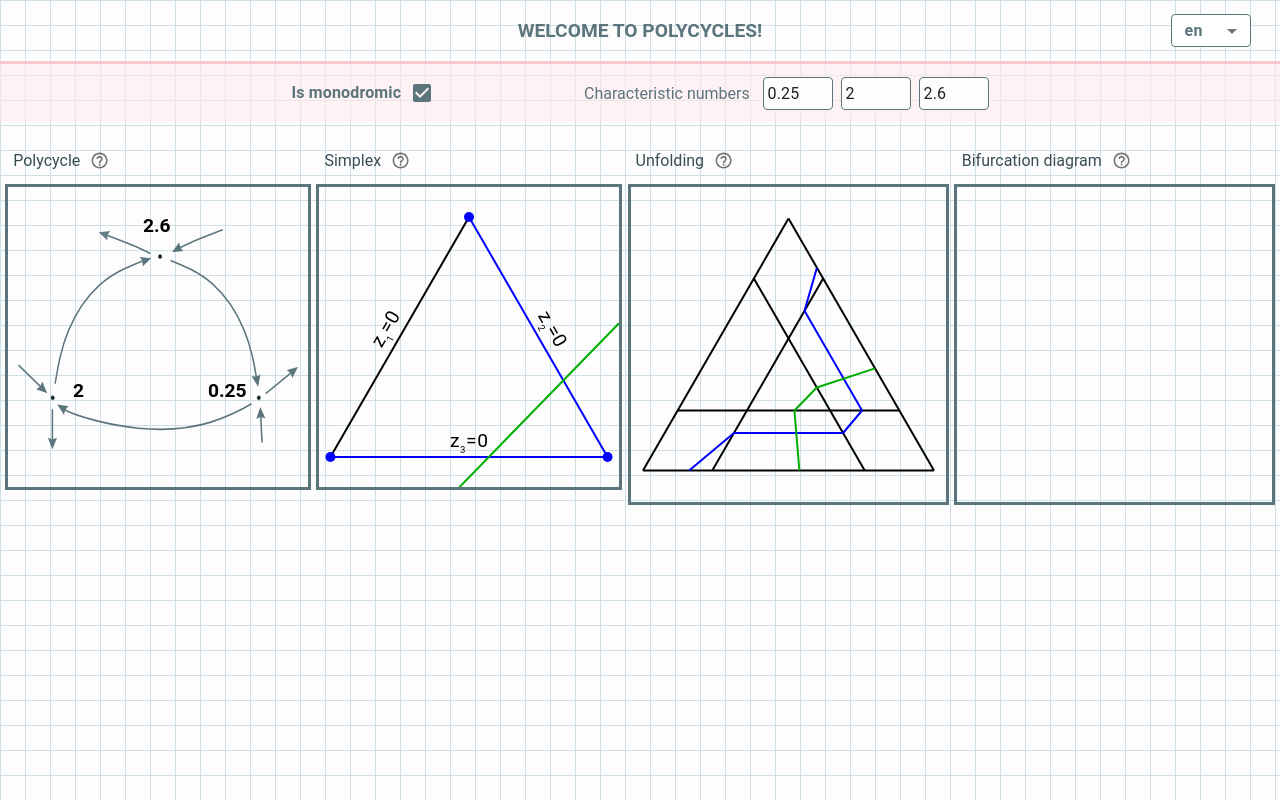
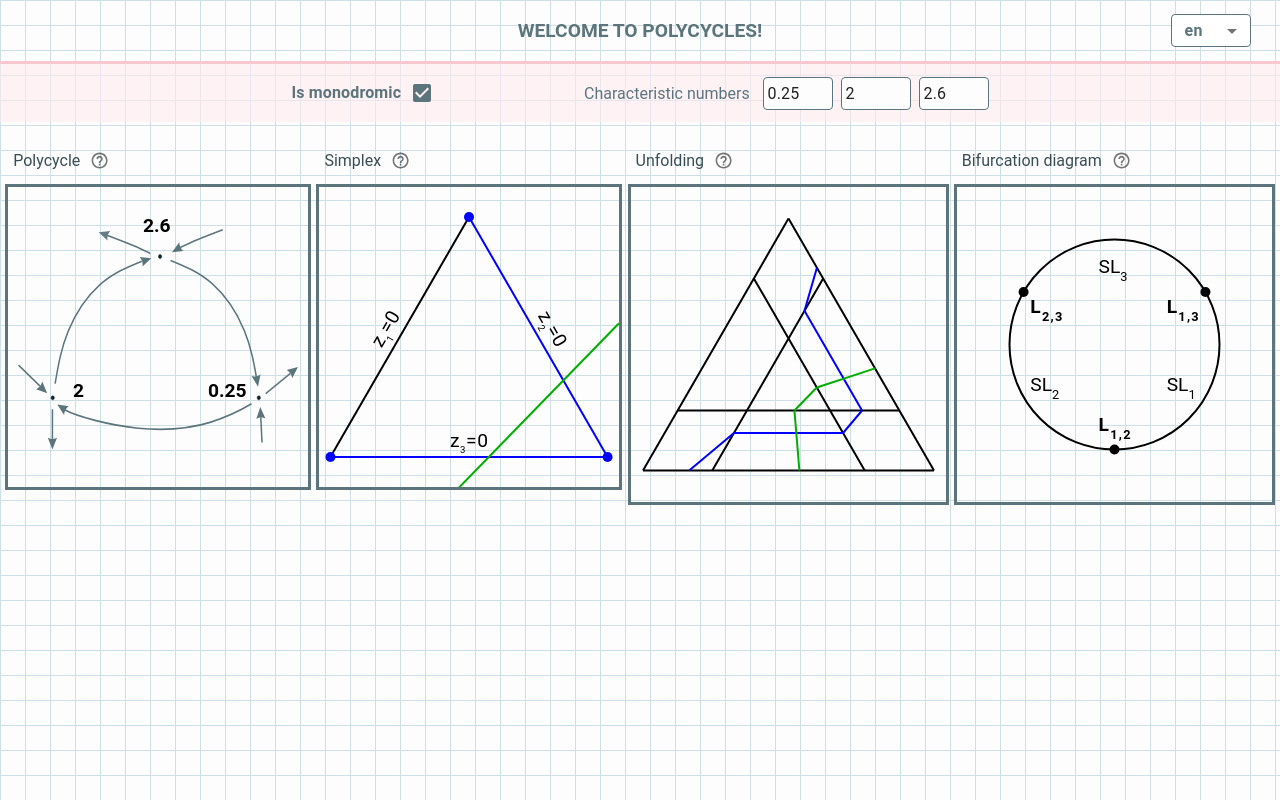
Before and after one commit to chichivika/polycycles, a React (Create React App) app: page / in a window 1280 px wide. Built offline with nearby package versions, Linux system fonts and the light colour scheme.

Commit message:
empty diagram

```diff
--- a/src/components/draw/diagram/Diagram.tsx
+++ b/src/components/draw/diagram/Diagram.tsx
@@ -1,4 +1,7 @@
 import React from "react";
+import { Point, Points, getDeltaPoints } from "utils/drawUtils";
+
+import './DiagramStyle.scss';
 
 type MyProps = {
     charNums: number[],
@@ -10,22 +13,124 @@ type MyState = {
 
 }
 class DrawDiagram extends React.Component<MyProps, MyState> {
-    size: number=0;
-    paddingLeft:number = 60;
+    size: number = 0;
+    paddingLeft: number = 60;
+    _radius: number = 0;
     render() {
 
-        if(this.props.size === null)return null;
+        if (this.props.size === null) return null;
 
         this.size = this.props.size;
+        this._radius = this.size / 3;
+
         if (this.props.isFormError) {
             return this._renderEmpty();
         }
 
         return (
-            <svg className='draw-graph draw-polycycle'
+            <svg className='draw-graph draw-diagram'
                 width={this.size}
                 height={this.size}>
+                {this._renderCircle()}
+                {this._renderDotsAndTexts()}
             </svg>
+        );
+    }
+    _renderCircle() {
+        return (
+            <circle className='draw-diagram-circle'
+                cx={this.size / 2}
+                cy={this.size / 2}
+                r={this._radius}>
+            </circle>
+        );
+    }
+    _renderDotsAndTexts() {
+        return (
+            <g>
+               {this._renderAllLDots()}
+               {this._renderSLTexts()}
+            </g>
+        );
+    }
+    _renderSLTexts(){
+        let nX = this.size / 2;
+        let nY = this.size / 2;
+        let nR = this._radius;
+
+        let aDots:Points = [
+            [nX + nR * Math.sqrt(3) / 2, nY + nR / 2],
+            [nX - nR * Math.sqrt(3) / 2, nY + nR / 2],
+            [nX,nY-nR]
+        ];
+        return aDots.map((aDot, i) => this._renderSLText(aDot, i));
+    }
+    _renderSLText(aDot:Point, i:number){
+        let nX = this.size / 2;
+        let nY = this.size / 2;
+        let aTangent = getDeltaPoints(aDot, [nX,nY]);
+
+        let nLength = 32;
+        let nHeight = 15;
+        let nRatio = 0.25;
+
+        return (
+            <text className='draw-diagram-text draw-diagram-SL-text'
+                    x={aDot[0]+aTangent[0]*nRatio-nLength/2}
+                    y={aDot[1]+aTangent[1]*nRatio+nHeight/2}>
+                    SL
+                    <tspan baselineShift="sub">
+                        {i+1}
+                    </tspan>
+                </text>
+        );
+    }
+    _renderAllLDots(){
+        let nX = this.size / 2;
+        let nY = this.size / 2;
+        let nR = this._radius;
+
+        let aDots: Points = [
+            [nX - nR * Math.sqrt(3) / 2, nY - nR / 2],
+            [nX + nR * Math.sqrt(3) / 2, nY - nR / 2],
+            [nX, nY + this._radius]
+        ];
+
+        return aDots.map((aDot, i) => this._renderLDot(aDot, i));
+    }
+    _renderLDot(aDot: Point, i: number) {
+        let nF = (i + 1) % 3;
+        let nS = (i + 2) % 3;
+        if (nF > nS) {
+            [nF, nS] = [nS, nF];
+        }
+        let sSubText = `${nF + 1},${nS + 1}`;
+
+        let nX = this.size/2;
+        let nY = this.size/2;
+        let aTangent = getDeltaPoints(aDot, [nX,nY]);
+
+        let nLength = 32;
+        let nRatio = 0.25;
+        let nHeight = 15;
+
+        return (
+            <g>
+                <circle className='draw-diagram-dot'
+                    cx={aDot[0]}
+                    cy={aDot[1]}
+                    r={5}>
+                </circle>
+                <text className='draw-diagram-text draw-diagram-L-text'
+                    textLength={nLength}
+                    x={aDot[0]+aTangent[0]*nRatio-nLength/2}
+                    y={aDot[1]+aTangent[1]*nRatio+nHeight/2}>
+                    L
+                    <tspan baselineShift="sub">
+                        {sSubText}
+                    </tspan>
+                </text>
+            </g>
         );
     }
     _renderEmpty() {
--- /dev/null
+++ b/src/components/draw/diagram/DiagramStyle.scss
@@ -0,0 +1,21 @@
+@use 'src/styles/colors';
+
+.draw-graph.draw-diagram{
+    .draw-diagram-circle{
+        fill: none;
+        stroke: colors.$draw-base;
+    }
+    .draw-diagram-dot{
+        fill: colors.$draw-base;
+        stroke: none;
+    }
+    .draw-diagram-text{
+        font-size: 1.2rem;
+        &.draw-diagram-L-text{
+            font-weight: bold;
+        }
+        tspan{
+            font-size: 0.8rem;
+        }
+    }
+}
```
